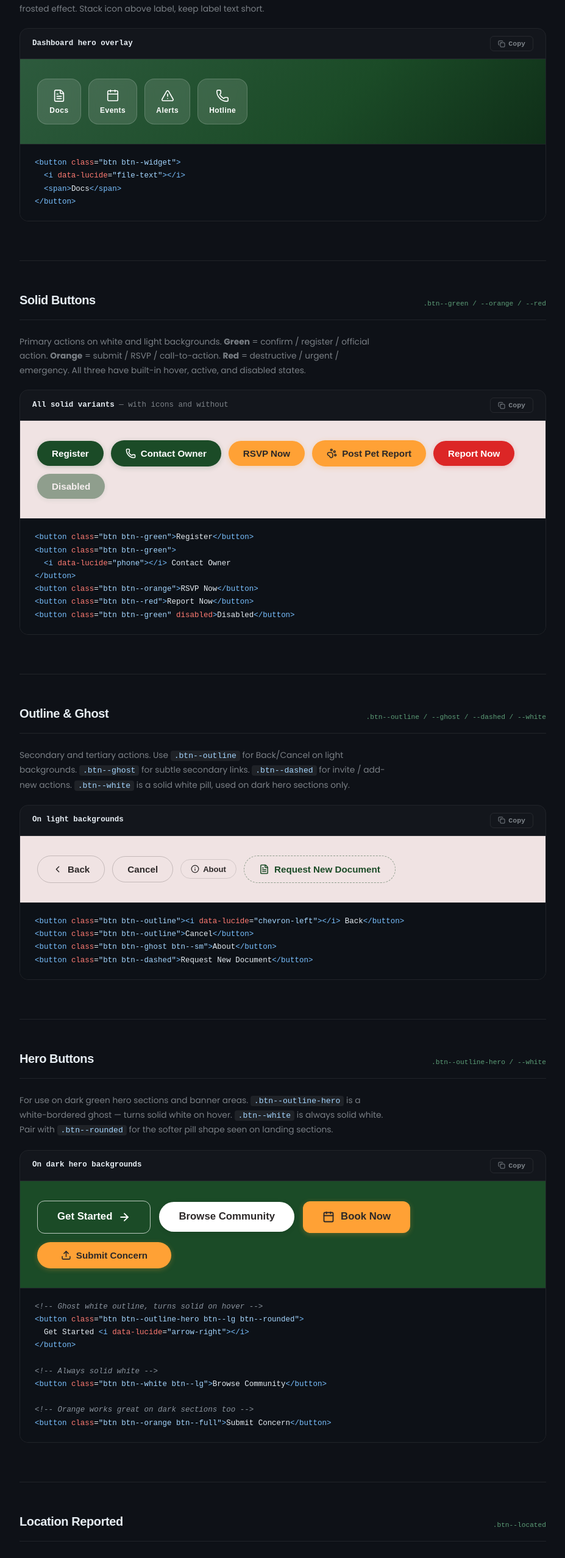
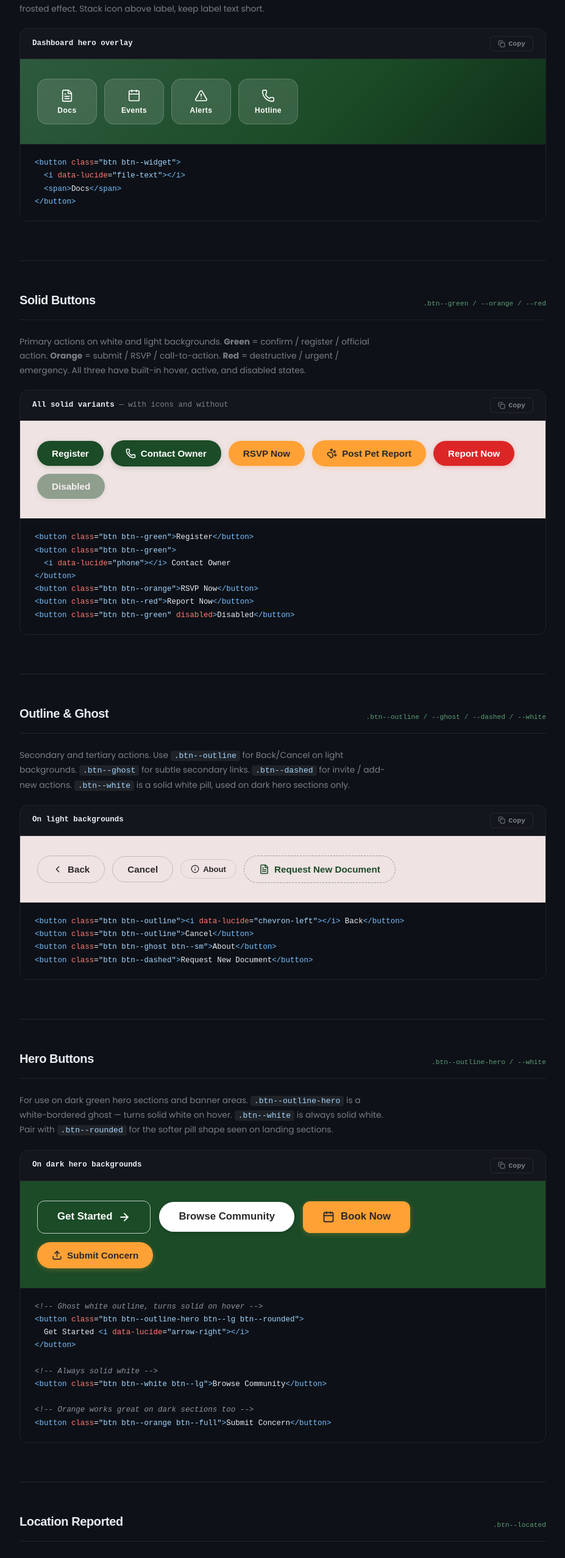
Before and after one commit to Kinnetsu321412/barangay-connect, a plain HTML site: page library/button-library.html in a window 1280 px wide. Shown: the part 1562-4117 px from the top of the page at 61% size, without its empty margins (256-1183 px from the left). Drawn offline with nearby package versions, Linux system fonts and the light colour scheme.

Commit message:
Update buttons.css

```diff
--- a/css/buttons.css
+++ b/css/buttons.css
@@ -156,6 +156,12 @@
   background: var(--orange);
   color: var(--black);
   box-shadow: 0 2px 8px rgba(255,161,53,0.28);
+
+  /*Bago po*/
+  display: flex;
+  width: max-content; /*Para lang po sakto sa haba ng words*/
+  align-self: center;
+  /*--End--*/
 }
 .btn--orange:hover:not(:disabled) {
   background: var(--orange-hover);
@@ -640,10 +646,13 @@
   border-radius: var(--radius-lg);
   font-size: var(--text-sm);
   font-weight: var(--fw-bold);
-  min-width: 72px;
+  min-width: 98px; /*Binago ko po*/
   backdrop-filter: blur(8px);
   -webkit-backdrop-filter: blur(8px);
   letter-spacing: 0.02em;
+
+  /*Bago po*/
+  animation: modalSlideIn 1.7s cubic-bezier(0.22, 1, 0.36, 1) both;
 }
 .btn--widget [data-lucide], .btn--widget svg {
   width: 22px;
```
